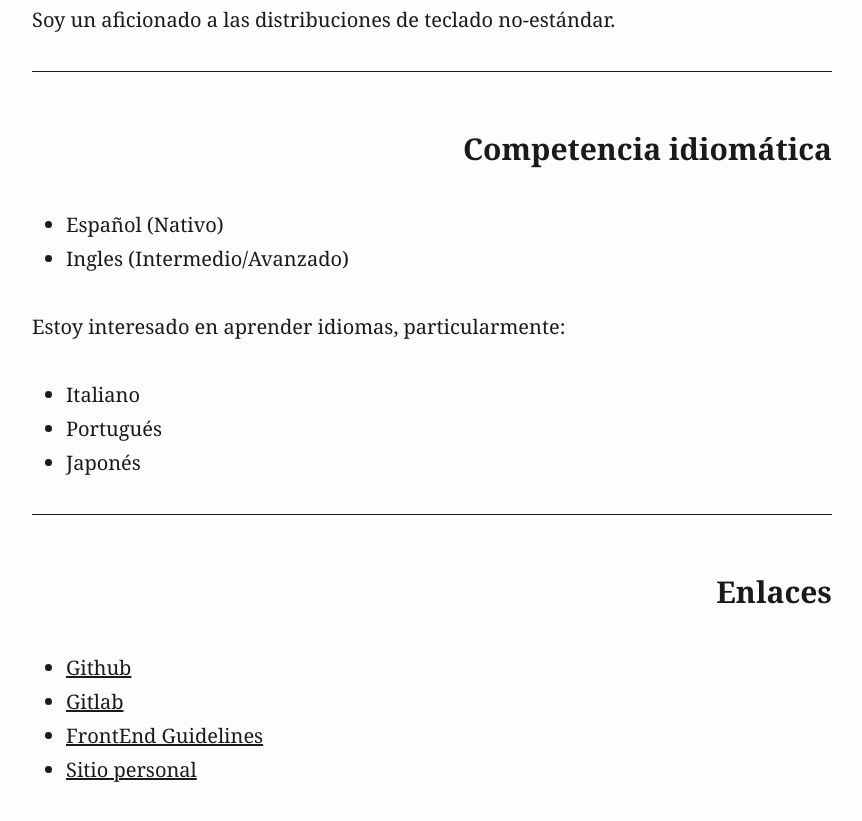
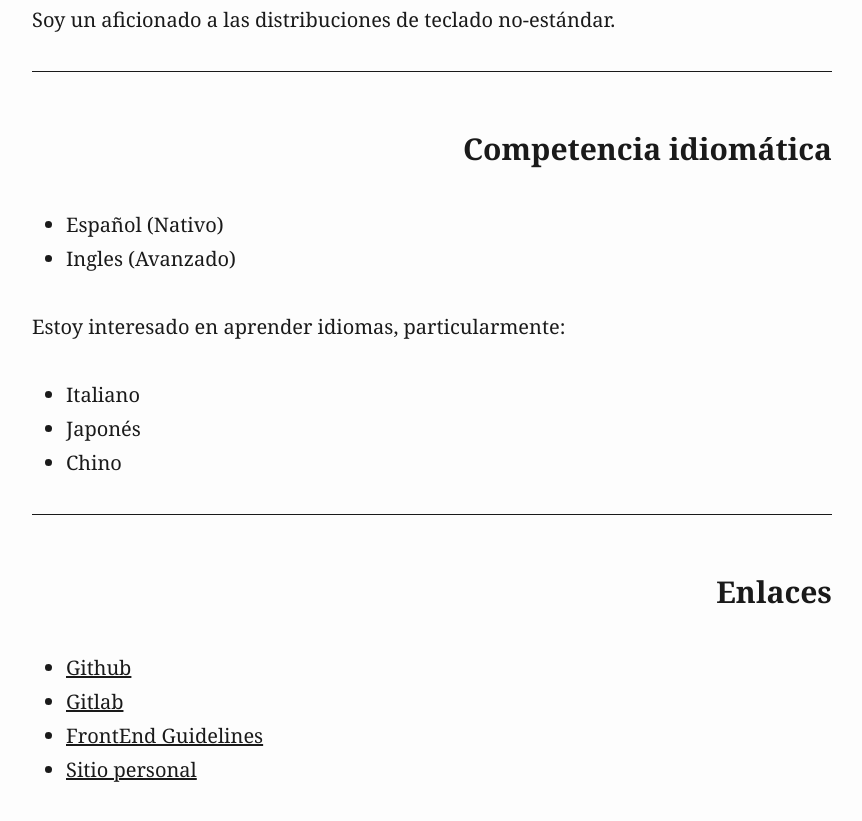
Before and after one commit to heshdotcc/cv, a plain HTML site: page index.html in a window 1280 px wide. Shown: the part 4917-5738 px from the top of the page, without its empty margins (208-1070 px from the left). Drawn offline with Linux system fonts and the light colour scheme.

Commit message:
chore: update bio

```diff
--- a/index.html
+++ b/index.html
@@ -342,13 +342,13 @@
 <h2 id="competencia-idiomática">Competencia idiomática</h2>
 <ul>
 <li>Español (Nativo)</li>
-<li>Ingles (Intermedio/Avanzado)</li>
+<li>Ingles (Avanzado)</li>
 </ul>
 <p>Estoy interesado en aprender idiomas, particularmente:</p>
 <ul>
 <li>Italiano</li>
-<li>Portugués</li>
 <li>Japonés</li>
+<li>Chino</li>
 </ul>
 <hr />
 <h2 id="enlaces">Enlaces</h2>
```
